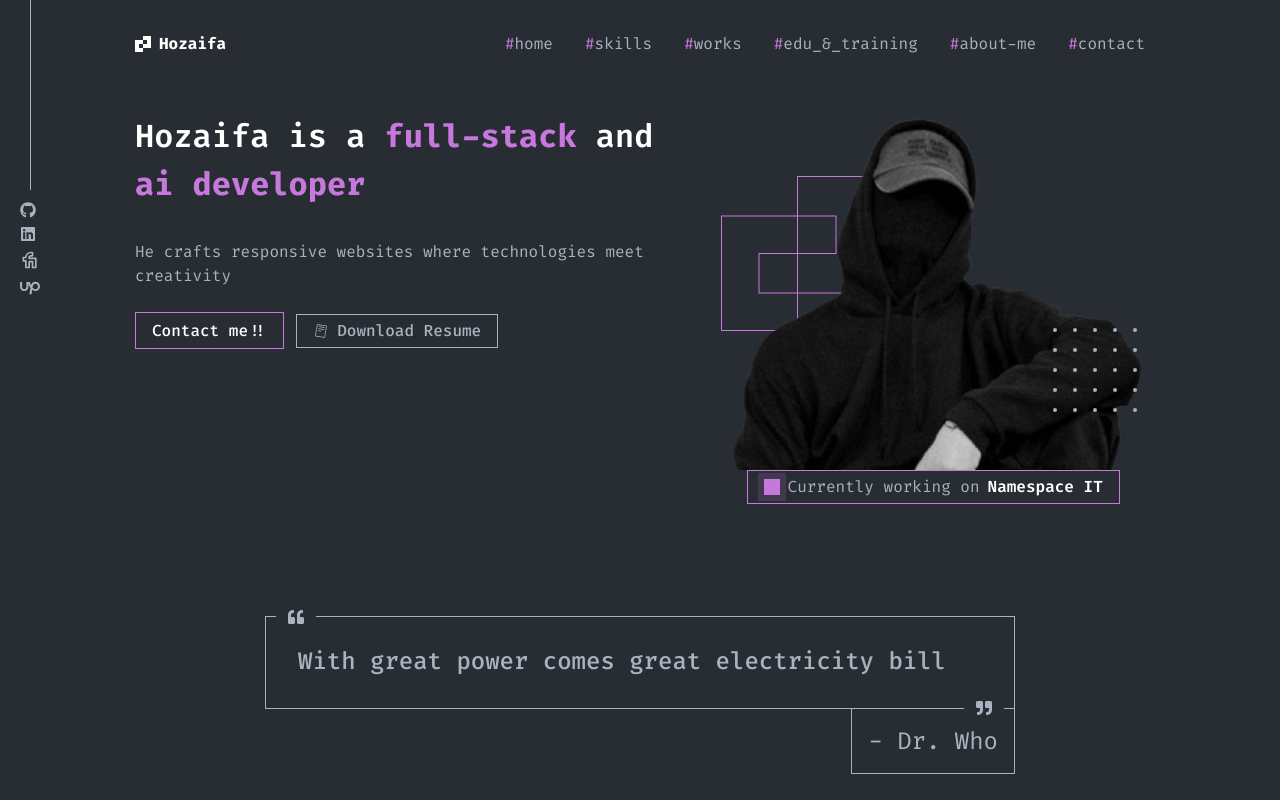
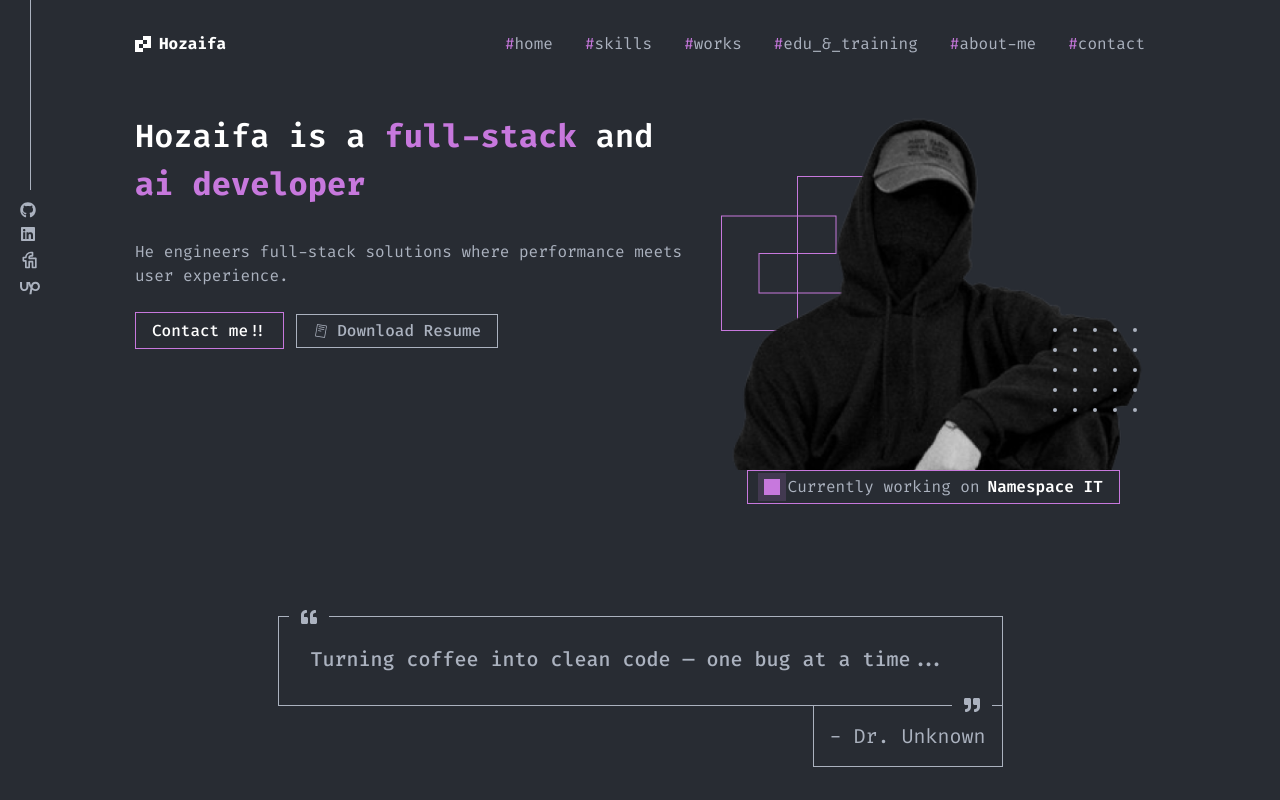
Before and after one commit to hozaifa4you/hozaifabinmasud, a Next.js app in the folder apps/frontend/: page / in a window 1280 px wide. Shown: the top 800 px of the page. Built offline with nearby package versions, Linux system fonts and the light colour scheme.

Commit message:
About section

```diff
--- a/apps/frontend/src/components/home/about-me-section.tsx
+++ b/apps/frontend/src/components/home/about-me-section.tsx
@@ -15,17 +15,19 @@ const AboutMeSection = () => {
                   <div className="grid max-w-[515px] gap-6">
                      <p>Hello, I&apos;m [Hozaifa Bin Masud]</p>
                      <p>
-                        I’m a self-taught front-end developer based in Kyiv,
-                        Ukraine. I can develop responsive websites from scratch
-                        and raise them into modern user-friendly web
-                        experiences.{' '}
+                        I’m a self-taught full-stack developer based in
+                        Bangladesh. I build scalable, user-friendly web
+                        applications from scratch — both frontend and backend —
+                        using modern technologies like React, Next.js, NestJS,
+                        Laravel and etc.
                      </p>
                      <p>
-                        Transforming my creativity and knowledge into a websites
-                        has been my passion for over a year. I have been helping
-                        various clients to establish their presence online. I
-                        always strive to learn about the newest technologies and
-                        frameworks.
+                        Coding has been my passion for over four years. I’ve
+                        helped clients bring their ideas to life through clean,
+                        functional, and well-structured applications. I enjoy
+                        solving real problems with code, and I’m always
+                        exploring new tools, frameworks, and AI integrations to
+                        level up my work.
                      </p>
 
                      <Link href="/about-more">
--- a/apps/frontend/src/components/home/academic-card.tsx
+++ b/apps/frontend/src/components/home/academic-card.tsx
@@ -23,7 +23,7 @@ const AcademicCard = ({
                [<span className="font-medium">{startDate}</span> -{' '}
                <span
                   className={cn('font-medium capitalize', {
-                     'text-emerald-500 text-shadow-emerald-500 text-shadow-sm':
+                     'text-emerald-500 text-shadow-2xs text-shadow-emerald-500':
                         status === 'ongoing',
                   })}
                >
--- a/apps/frontend/src/components/home/hero-section.tsx
+++ b/apps/frontend/src/components/home/hero-section.tsx
@@ -21,8 +21,8 @@ const HeroSection = () => {
                      </span>
                   </h1>
                   <p className="pt-8 pb-6">
-                     He crafts responsive websites where technologies meet
-                     creativity
+                     He engineers full-stack solutions where performance meets
+                     user experience.
                   </p>
 
                   <div className="flex items-center gap-3">
--- a/apps/frontend/src/components/home/quoto.tsx
+++ b/apps/frontend/src/components/home/quoto.tsx
@@ -2,10 +2,10 @@ import { FaQuoteLeft, FaQuoteRight } from 'react-icons/fa';
 
 const Quote = () => {
    return (
-      <div className="m-auto w-full max-w-[750px]">
+      <div className="m-auto w-full max-w-[725px]">
          <div className="border-text relative w-full border bg-transparent p-8">
-            <span className="text-2xl leading-none font-medium">
-               With great power comes great electricity bill
+            <span className="text-xl leading-none font-medium">
+               Turning coffee into clean code — one bug at a time...
             </span>
 
             <span className="bg-bg-main absolute -top-3.5 left-2.5 flex h-7 w-10 items-center justify-center">
@@ -15,8 +15,8 @@ const Quote = () => {
                <FaQuoteRight />
             </span>
          </div>
-         <span className="border-text ml-auto block size-fit border border-t-0 p-4 text-2xl">
-            - Dr. Who
+         <span className="border-text ml-auto block size-fit border border-t-0 p-4 text-xl">
+            - Dr. Unknown
          </span>
       </div>
    );
```
